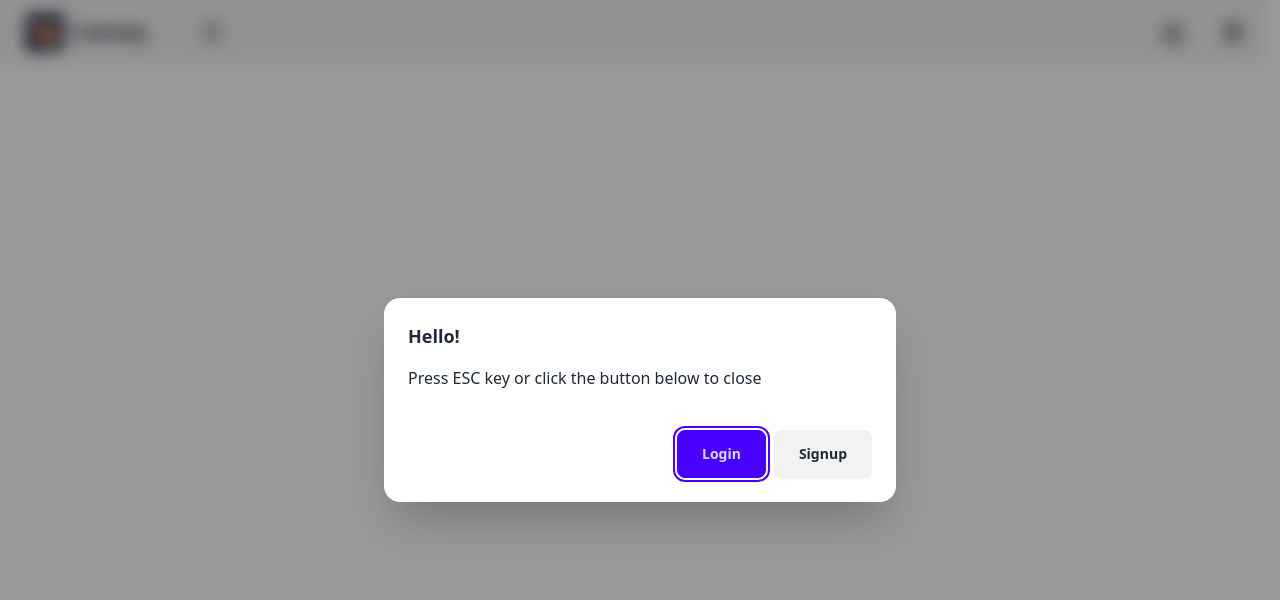
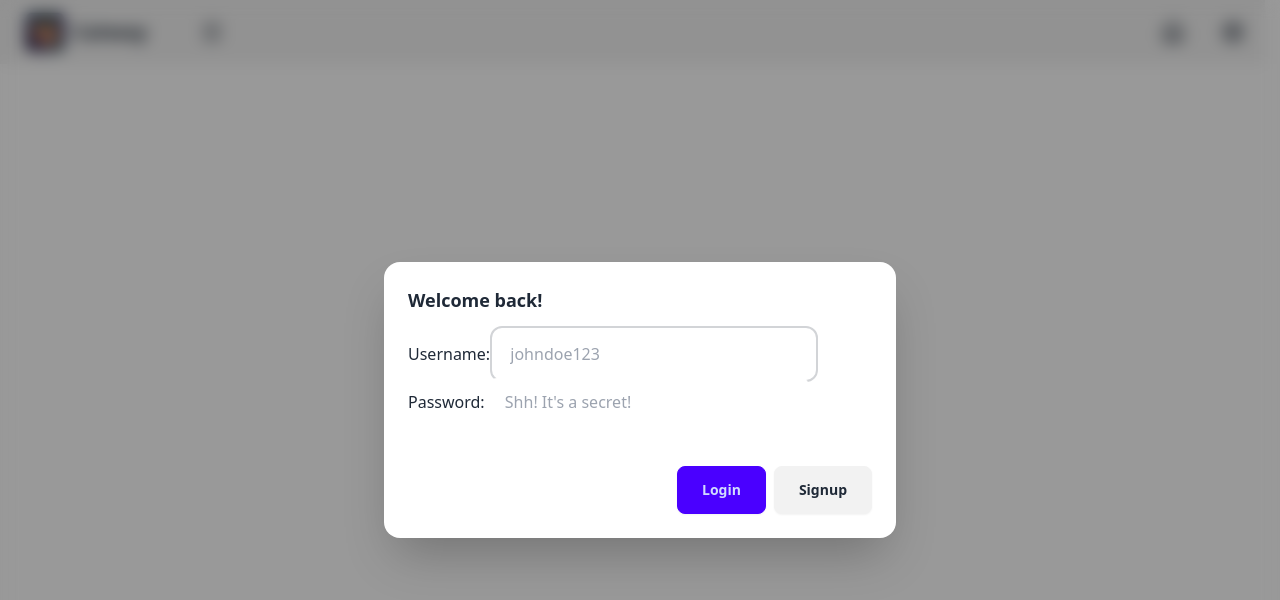
Before and after one commit to wraithcode67/wolfbyte.github.io, a SvelteKit app: page /auth/login in a window 1280 px wide. Shown: the top 600 px of the page. Built offline with nearby package versions, Linux system fonts and the light colour scheme.

Commit message:
feat: add auth inputs

```diff
--- a/src/routes/auth/login/+page.svelte
+++ b/src/routes/auth/login/+page.svelte
@@ -10,8 +10,13 @@
 </script>
 <dialog id="authModal" class="modal backdrop-blur modal-bottom md:modal-middle">
   <div class="modal-box">
-    <h3 class="text-lg font-bold">Hello!</h3>
-    <p class="py-4">Press ESC key or click the button below to close</p>
+    <h3 class="text-lg font-bold">Welcome back!</h3>
+    <p class="py-4">
+        <label for="username">Username:</label>
+        <input name="username" type="username" placeholder="johndoe123" class="input input-bordered !border-none w-full max-w-xs" />
+        <label for="password">Password:</label>
+        <input name="password" type="password" placeholder="Shh! It's a secret!" class="input input-bordered !border-none w-full max-w-xs" />
+    </p>
     <div class="modal-action">
       <!-- <form method="dialog">-->
         <a href="?" class="btn btn-primary !px-6">Login</a>
--- a/src/routes/auth/signup/+page.svelte
+++ b/src/routes/auth/signup/+page.svelte
@@ -11,7 +11,14 @@
 <dialog id="authModal" class="modal backdrop-blur modal-bottom md:modal-middle">
   <div class="modal-box">
     <h3 class="text-lg font-bold">Hello!</h3>
-    <p class="py-4">Press ESC key or click the button below to close</p>
+    <p class="py-4">
+        <label for="email">Email:</label>
+        <input name="email" type="email" placeholder="wedontsendyouspam@rare1k.dev" class="input input-bordered !border-none w-full max-w-xs" />
+        <label for="username">Username:</label>
+        <input name="username" type="username" placeholder="johndoe123" class="input input-bordered !border-none w-full max-w-xs" />
+        <label for="password">Password:</label>
+        <input name="password" type="password" placeholder="Shh! It's a secret!" class="input input-bordered !border-none w-full max-w-xs" />
+    </p>
     <div class="modal-action">
       <!-- <form method="dialog">-->
         <a href="?" class="btn btn-primary !px-6">Signup</a>
```
